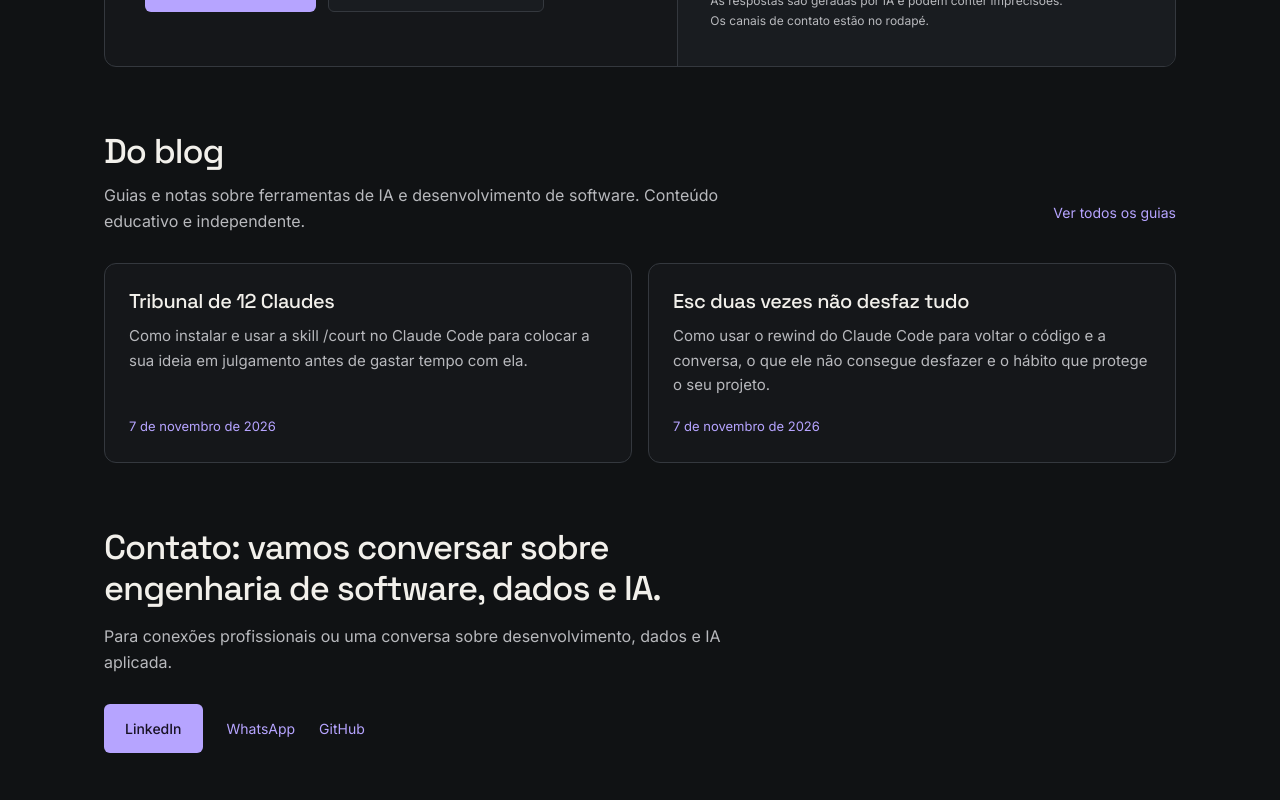
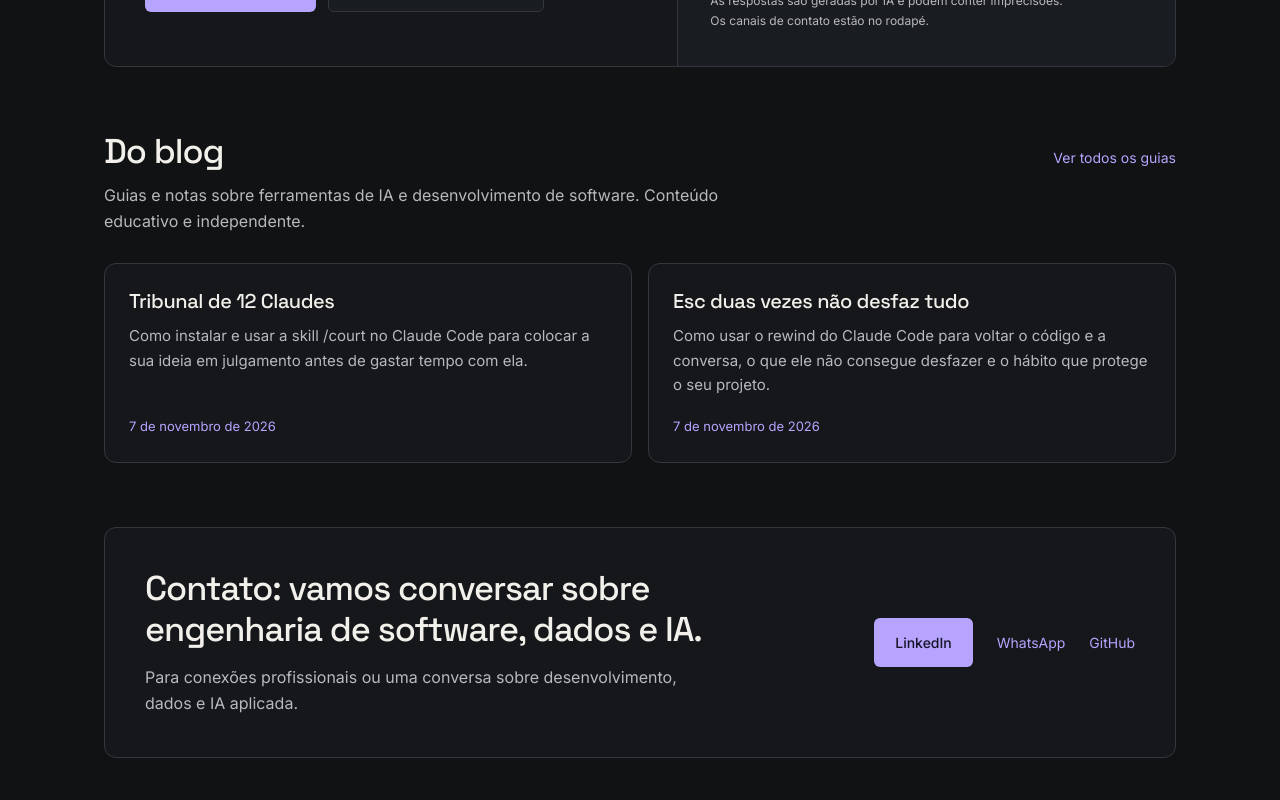
Before and after one commit to drasdiego/drasdiego-site, a Next.js app: page / in a window 1280 px wide. Shown: the part 940-1740 px from the top of the page. Built offline with nearby package versions, Linux system fonts and the light colour scheme.

Commit message:
fix(home): contato em cartao e cabecalho do blog alinhado

```diff
--- a/app/home.css
+++ b/app/home.css
@@ -18,7 +18,7 @@
 .featured-questions svg{width:16px;height:16px;color:var(--text-2)}
 .featured-note{font-size:12px;line-height:1.6;color:var(--text-2);margin-top:18px;max-width:48ch}
 .recent-guides{padding-block:var(--section-pad) 0}
-.guides-head{display:flex;align-items:flex-end;justify-content:space-between;gap:12px 32px;flex-wrap:wrap;margin-bottom:28px}
+.guides-head{display:flex;align-items:baseline;justify-content:space-between;gap:12px 32px;flex-wrap:wrap;margin-bottom:28px}
 .guides-head .section-sub{margin-top:10px}
 .guides-grid{list-style:none;margin:0;padding:0;display:grid;grid-template-columns:repeat(auto-fit,minmax(min(100%,280px),1fr));gap:16px}
 .guide-card{display:flex;flex-direction:column;height:100%;padding:24px;border:1px solid var(--border);border-radius:var(--radius-lg);background:var(--bg-2)}
@@ -26,12 +26,18 @@
 .guide-card p{font-size:15px;color:var(--text-2);margin-top:10px}
 .guide-card-date{font-size:13px;color:var(--accent);margin-top:auto;padding-top:18px}
 .guide-card:hover{text-decoration:none}
+.contact-card{display:grid;grid-template-columns:minmax(0,1fr) auto;align-items:center;gap:28px 56px;padding:40px;border:1px solid var(--border);border-radius:var(--radius-lg);background:var(--bg-2)}
+.contact-card .section-title{max-width:30ch}
+.contact-card .section-sub{max-width:56ch}
+.contact-card .contact-actions{margin-top:0;justify-content:flex-end}
 @media(hover:hover) and (pointer:fine){
 .featured-questions button:hover{background:var(--accent-soft);border-color:var(--accent-line)}
 .guide-card:hover{border-color:var(--accent-line)}
 .guide-card:hover h3{color:var(--accent)}
 }
 @media(max-width:900px){
+.contact-card{grid-template-columns:minmax(0,1fr)}
+.contact-card .contact-actions{justify-content:flex-start}
 .featured-card{grid-template-columns:minmax(0,1fr)}
 .featured-panel{border-left:0;border-top:1px solid var(--border)}
 }
@@ -42,4 +48,6 @@
 .featured-actions .btn{flex:1 1 100%}
 .guide-card{padding:20px}
 .guides-head{margin-bottom:22px}
+.contact-card{grid-template-columns:minmax(0,1fr);padding:28px 22px}
+.contact-card .contact-actions{justify-content:flex-start}
 }
--- a/components/Contato.tsx
+++ b/components/Contato.tsx
@@ -4,10 +4,20 @@ import { LINKS } from '@/lib/icons';
 export function Contato({ t }: { t: SiteContent }) {
   const d = t.contact;
   return (
-    <section className="section section-hairline contact" id="contato"><div className="wrap contact-inner">
-      <div><h2 className="section-title">{d.h2}</h2><p className="section-sub">{d.p}</p><div className="contact-actions">
-        <a className="btn btn-primary" href={LINKS.linkedin} target="_blank" rel="noreferrer">{d.lk}</a><a className="text-link" href={LINKS.whatsapp} target="_blank" rel="noreferrer">{d.wa}</a><a className="text-link" href={LINKS.github} target="_blank" rel="noreferrer">{d.gh}</a>
-      </div></div>
-    </div></section>
+    <section className="section section-hairline contact" id="contato" aria-labelledby="contact-title">
+      <div className="wrap">
+        <div className="contact-card">
+          <div className="contact-copy">
+            <h2 className="section-title" id="contact-title">{d.h2}</h2>
+            <p className="section-sub">{d.p}</p>
+          </div>
+          <div className="contact-actions">
+            <a className="btn btn-primary" href={LINKS.linkedin} target="_blank" rel="noreferrer">{d.lk}</a>
+            <a className="text-link" href={LINKS.whatsapp} target="_blank" rel="noreferrer">{d.wa}</a>
+            <a className="text-link" href={LINKS.github} target="_blank" rel="noreferrer">{d.gh}</a>
+          </div>
+        </div>
+      </div>
+    </section>
   );
 }
```
